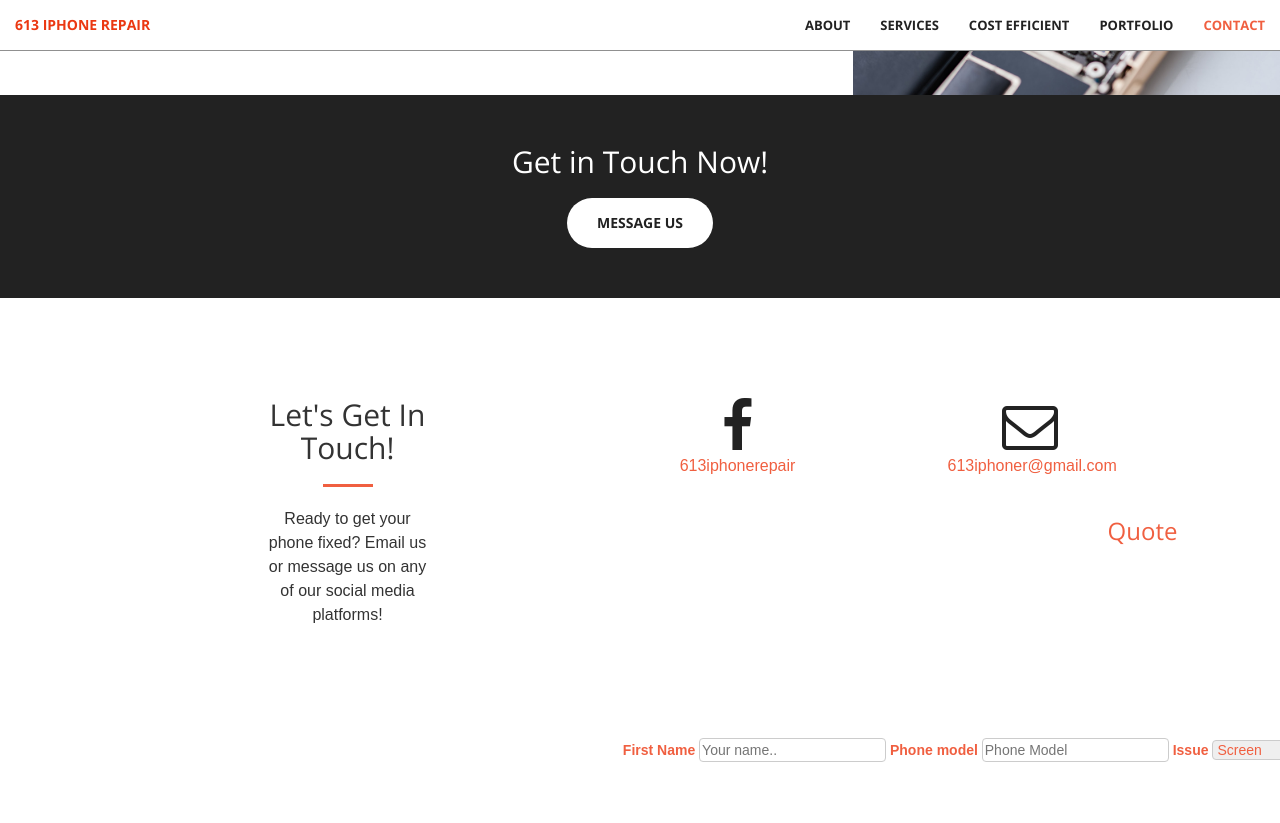
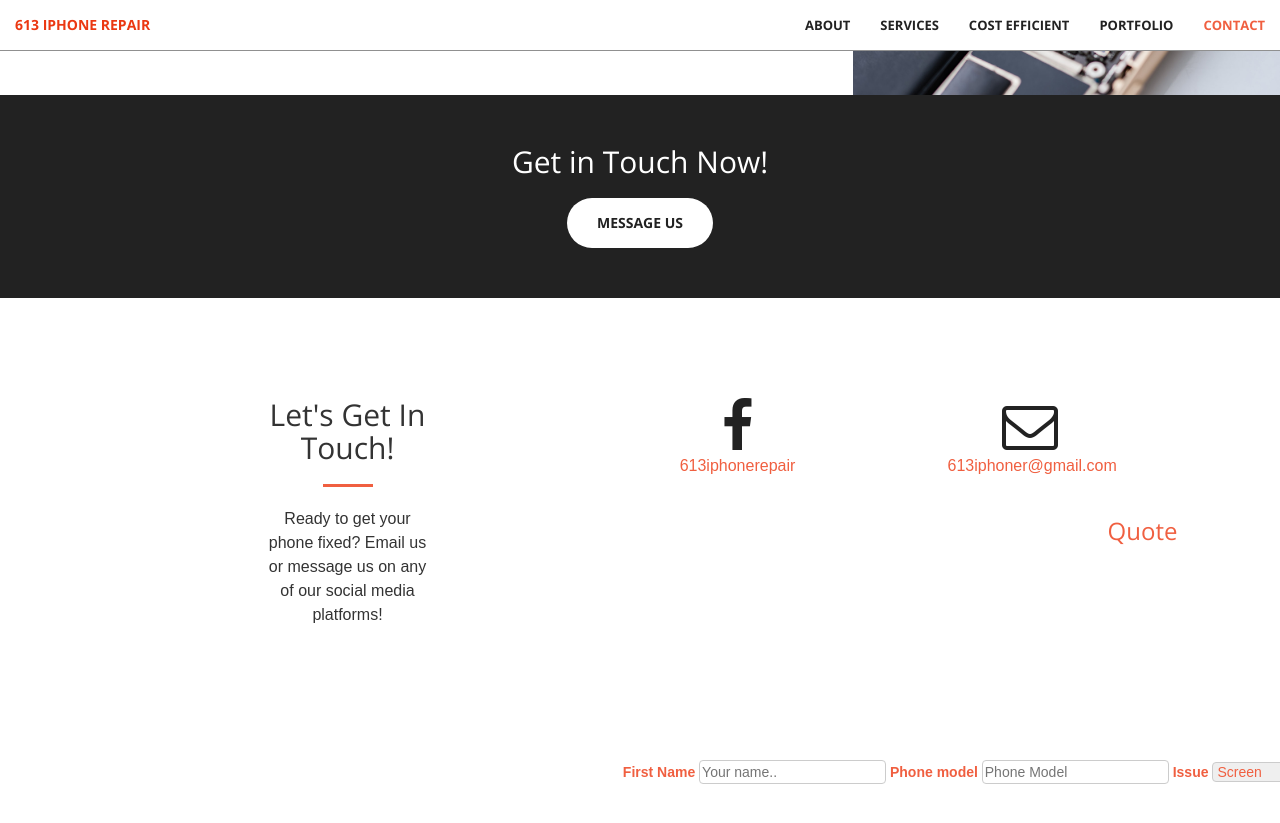
Before and after one commit to SuhaibElkomy/613iphonerepair, a Jekyll site: the page built from index.html, in a window 1280 px wide and 900 px high, scrolled down 3439 px. Shown: the top 823 px of the window. Built offline with Jekyll 4.4.1, drawn with Linux system fonts in a browser that asks for light colours.

Commit message:
Update Quote.html

```diff
--- a/_includes/Quote.html
+++ b/_includes/Quote.html
@@ -12,7 +12,8 @@ input[type=text], select, textarea {
   border: 1px solid #ccc;
   border-radius: 4px;
   box-sizing: border-box;
-  margin: 0 auto;
+  margin-top: 6px;
+  margin-bottom: 16px;
   resize: vertical;
 }
 
```
